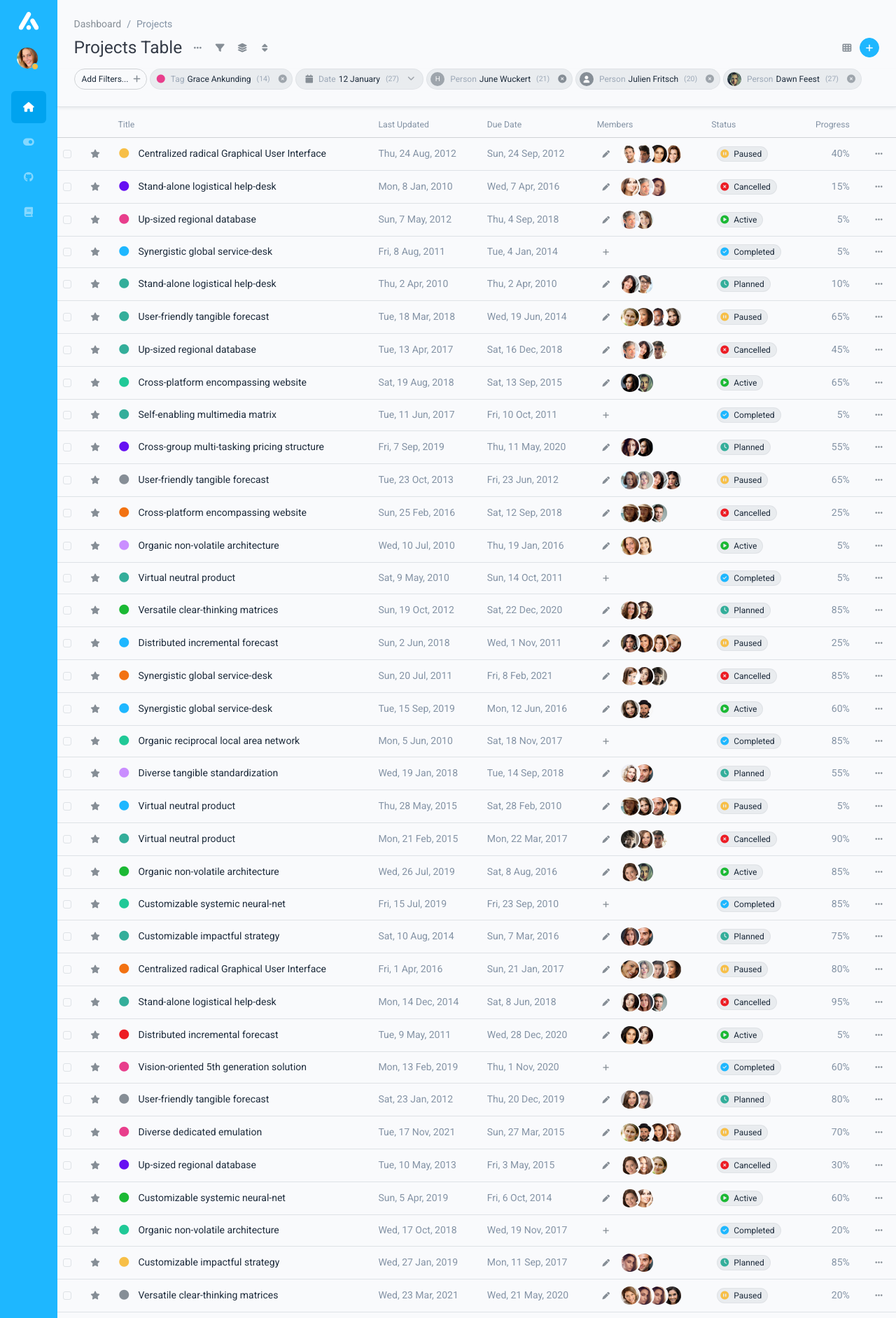
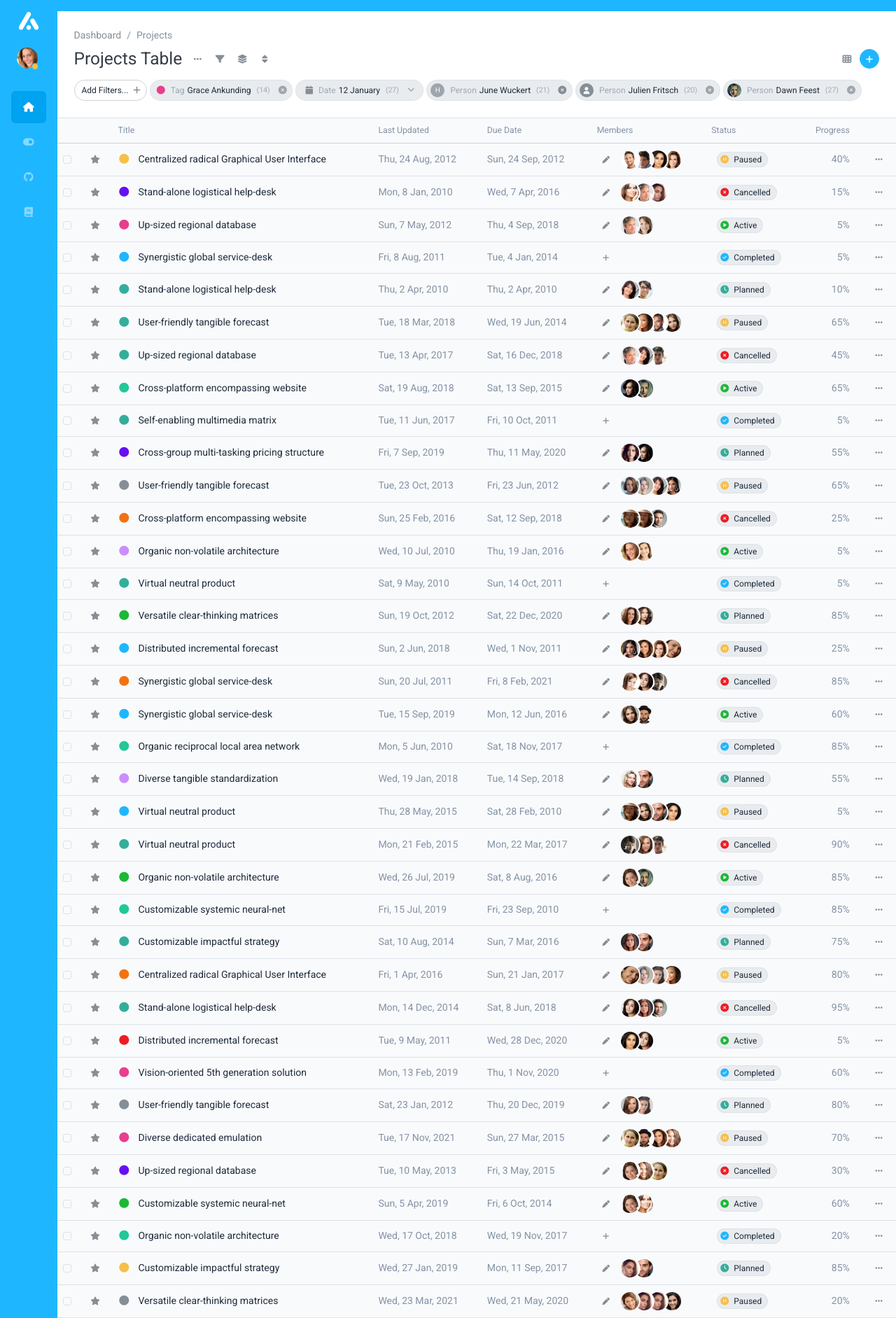
Before and after one commit to 0wczar/airframe, a Jekyll site: the page built from projects/table/index.html, in a window 1280 px wide. Shown: the top 1883 px of the page at 70% size. Built offline with Jekyll 4.4.1, drawn with Linux system fonts in a browser that asks for light colours.

Commit message:
Changed layout for new.

```diff
--- a/_includes/V2/navbar-filters.html
+++ b/_includes/V2/navbar-filters.html
@@ -1,6 +1,6 @@
 
 <!-- START Filters -->
-<div class="px-4 pb-4 hstack gap-1 overflow-auto border-bottom shadow-sm ">
+<div class="px-4 pb-4 hstack gap-1 overflow-auto border-bottom shadow-sm bg-white">
   <span class="badge rounded-pill py-2 pe-2 badge-add-filter text-body-emphasis border border-secondary-subtle" data-bs-toggle="modal" href="#modalStart" role="button">
     Add Filters... <i class="fa-solid fa-plus ms-1"></i>
   </span>
--- a/_includes/V2/navbar-list.html
+++ b/_includes/V2/navbar-list.html
@@ -1,14 +1,14 @@
 <!-- START Navbar -->
-<div class="px-4 pt-4">
+<div class="px-4 pb-3 pt-4 bg-white rounded-left">
     {% if page.showTitle %}
     <!-- Breadcrumbs -->
-    <div class="d-flex align-items-center mb-2">
+    <div class="d-flex align-items-center pb-2">
         <a href="{{page.root}}/" class="link-secondary text-decoration-none">Dashboard</a>
         <span class="mx-2">/</span>
         <span class="">Projects</span>
     </div>
     <!-- Title + Actions -->
-    <div class="d-flex align-items-center justify-content-between mb-3">
+    <div class="d-flex align-items-center justify-content-between bg-white">
         <div class="d-flex align-items-center">
             <h3 class="mb-0 me-2 fw-normal">{{ page.navbarTitle }}</h3>
             <!-- Inline: Bulk, Filters, Groups, Sort -->
--- a/_includes/V2/table-tasks.html
+++ b/_includes/V2/table-tasks.html
@@ -1,4 +1,4 @@
-<table class="table table-hover mt-1">
+<table class="table table-hover">
     <thead class="small">
         <tr>
         <th scope="col" width="30" class="border-secondary-subtle">
--- a/_layouts/V2/1-column.html
+++ b/_layouts/V2/1-column.html
@@ -30,11 +30,11 @@
 	</head>
 
 	<body class="{{ page.bodyClass }} vh-100 fixed-top">
-		<div class="container-fluid">
+		<div class="container-fluid bg-primary">
 			<div class="row">
 				{% include layouts/slim-sidebar.html %}
 
-				<div class="col-12 col-sm-12 col-md-12 col-lg-11 col-xl col-xxl px-0">
+				<div class="col-12 col-sm-12 col-md-12 col-lg-11 col-xl col-xxl px-0 bg-primary pt-3">
 					{% if page.navbarsDisabled %}
 
 					{% else %}
--- a/projects/table/index.html
+++ b/projects/table/index.html
@@ -7,7 +7,7 @@ layoutProjectsTable: true
 
 ---
 <div class="table-responsive overflow-auto vh-100">
-    <table class="table table-hover mt-2">
+    <table class="table table-hover">
         <thead>
           <tr>
             <th scope="col" width=30 class="border-secondary-subtle"></th>
```
